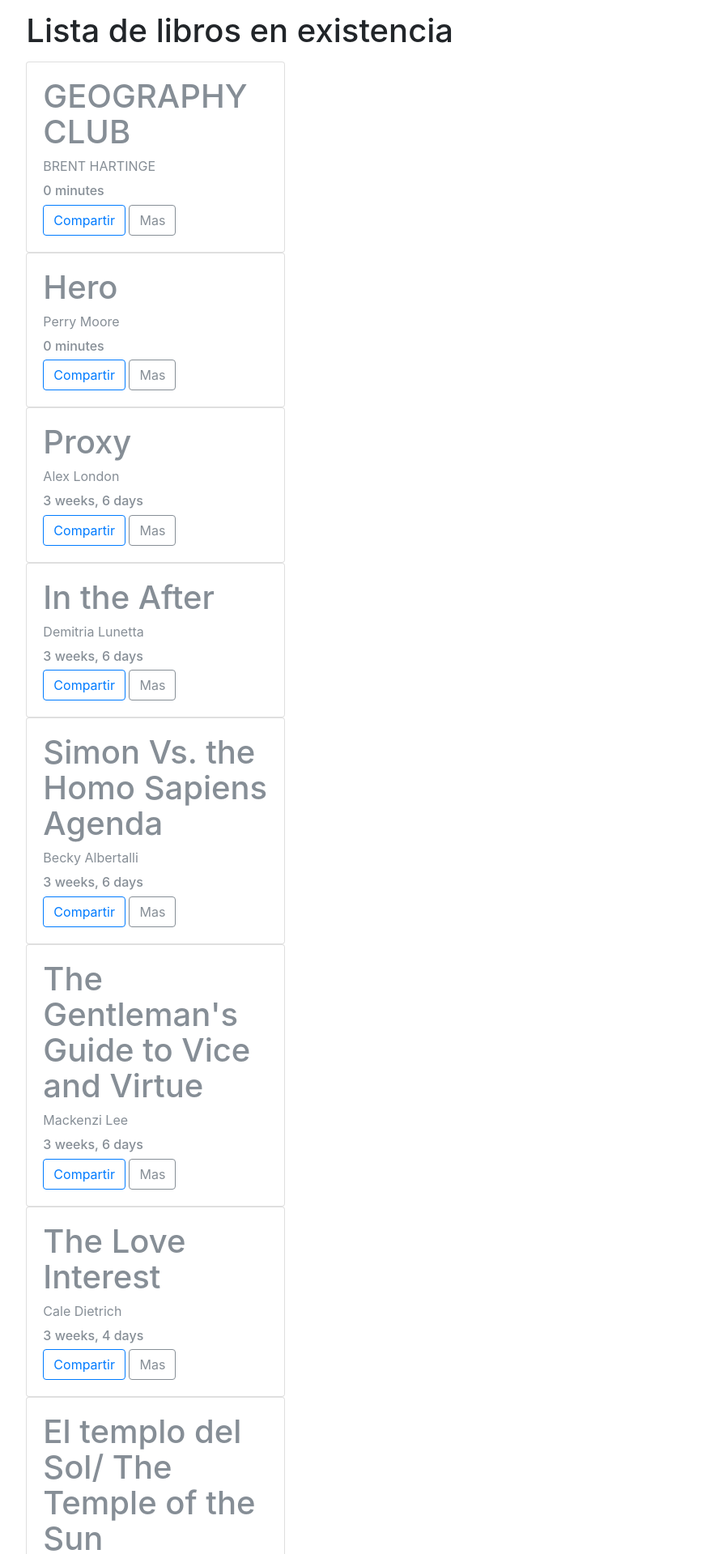
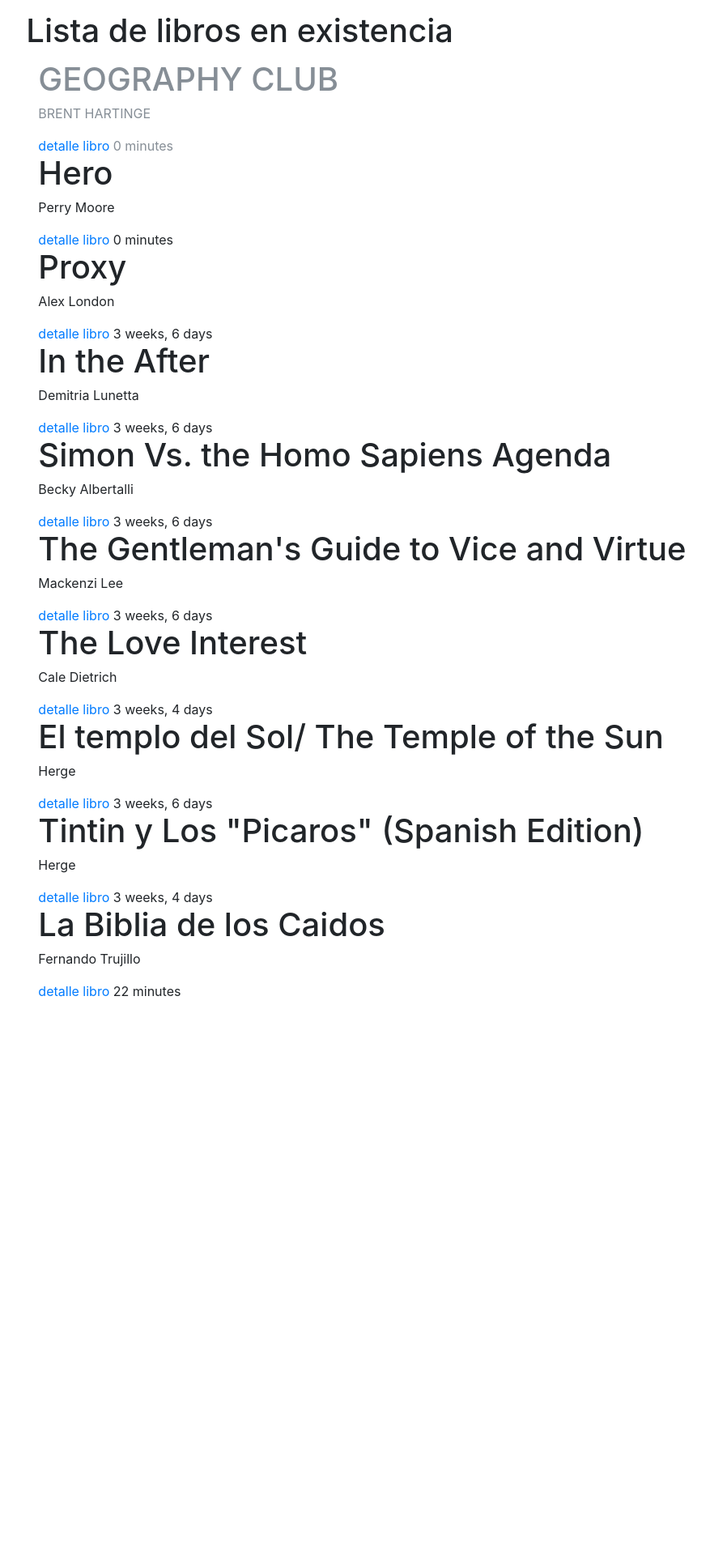
Before and after one commit to hegr54/examen_desarroweb_1, a Django app: page /libros/lista/ in a window 1280 px wide. Shown: the part 56-1975 px from the top of the page at 81% size, without its empty margins (196-1073 px from the left). After the commit the page ends 1287 px from the top, so only its background shows below. Run offline with Django 3.2, Linux system fonts and the light colour scheme; data comes from the database, SQL or seed files in the repository; both versions use the stored data as it was after the commit; some libraries are stand-ins or nearby versions.

Commit message:
examen2- parte 4

```diff
--- a/biblioteca/biblioteca/templates/lista_libros.html
+++ b/biblioteca/biblioteca/templates/lista_libros.html
@@ -72,53 +72,6 @@
         </form>
       </div>
     </nav>
-
-    <!-- <div class="container-fluid">
-      <div class="row">
-        <nav class="col-sm-3 col-md-2 d-none d-sm-block bg-light sidebar">
-          <ul class="nav nav-pills flex-column">
-            <li class="nav-item">
-              <a class="nav-link active" href="#">Overview <span class="sr-only">(current)</span></a>
-            </li>
-            <li class="nav-item">
-              <a class="nav-link" href="#">Reports</a>
-            </li>
-            <li class="nav-item">
-              <a class="nav-link" href="#">Analytics</a>
-            </li>
-            <li class="nav-item">
-              <a class="nav-link" href="#">Export</a>
-            </li>
-          </ul>
-
-          <ul class="nav nav-pills flex-column">
-            <li class="nav-item">
-              <a class="nav-link" href="#">Nav item</a>
-            </li>
-            <li class="nav-item">
-              <a class="nav-link" href="#">Nav item again</a>
-            </li>
-            <li class="nav-item">
-              <a class="nav-link" href="#">One more nav</a>
-            </li>
-            <li class="nav-item">
-              <a class="nav-link" href="#">Another nav item</a>
-            </li>
-          </ul> -->
-<!--
-          <ul class="nav nav-pills flex-column">
-            <li class="nav-item">
-              <a class="nav-link" href="#">Nav item again</a>
-            </li>
-            <li class="nav-item">
-              <a class="nav-link" href="#">One more nav</a>
-            </li>
-            <li class="nav-item">
-              <a class="nav-link" href="#">Another nav item</a>
-            </li>
-          </ul>
-        </nav> -->
-
         <main class="col-sm-9 ml-sm-auto col-md-10 pt-3" role="main">
           <h1>Lista de libros en existencia</h1>
 
@@ -128,20 +81,15 @@
 
           <h2></h2>
           <div class="album text-muted">
+            {% for object in object_list %}
             <div class="container">
-              {% for i in result%}
-              <div class="row">
-                <div class="card" style="width: 20rem;">
-                  <div class="card-body">
-                    <h1>{{i.Nombre}}</h1>
-                    <p> {{i.Autor}}</p>
-                    <h6 class="card-subtitle mb-2 text-muted">{{i.created|timesince}}</h6>
-                    <a href="#" class="btn btn-outline-primary">Compartir</a>
-                    <a href="#" class="btn btn-outline-secondary">Mas</a>
+                    <h1>{{object.Nombre}}</h1>
+                    <p> {{object.Autor}}</p>
+                    <a href="/libros/detalle/{{object.id}}/">detalle libro</a> {{object.created|timesince}}  &nbsp;
                   </div>
                 </div>
+                {% endfor %}
               </div>
-              {% endfor %}
             </main>
           </div>
         </div>
--- a/biblioteca/biblioteca/urls.py
+++ b/biblioteca/biblioteca/urls.py
@@ -19,19 +19,17 @@ from django.conf import settings
 from django.conf.urls.static import static
 
 from .views import home
-from libros.views import home_libros , libros_lista_libros, libros_detalle_libro
-from libros.views import LibroCreateView
+from libros.views import home_libros , libros_lista_libros, libros_detalle_libro,LibroListView
+from libros.views import LibroCreateView, LibroUpdateView
 urlpatterns = [
     url(r'^admin/', admin.site.urls),
     url(r'^$', home, name='home'),
     url(r'^libros/$', home_libros, name='home_libros'),
     url(r'^libros/detalle/(?P<id>\d+)/$', libros_detalle_libro, name='libro_detalle'),
     url(r'^libros/detalle/(?P<id>\d0)/$',libros_detalle_libro, name='libro_detalle'),
-    url(r'^libros/lista/$', libros_lista_libros, name='libro_lista'),
-    # url(r'^libros/detalle$', libros_detalle_libro, name='libro_detalle'),
+    url(r'^libros/lista/$', LibroListView.as_view(), name='libro_lista'),
     url(r'^libros/crear$', LibroCreateView.as_view(), name='libro_create'),
-    # url(r'^libros/detalle/(?P<id>\d0)/$', libros_detalle_libro, name='detalle'),
-    # url(r'^libros/listac$', LibroListView.as_view(), name='libro_listac'),
+    url(r'^libros/detalle/(?P<pk>\d+)/actualizar/$', LibroUpdateView.as_view(), name='Libro_edit'),
 
 
 ]+ static(settings.STATIC_URL, document_root=settings.STATIC_ROOT)
--- a/biblioteca/libros/views.py
+++ b/biblioteca/libros/views.py
@@ -3,9 +3,11 @@ from __future__ import unicode_literals
 
 from django.shortcuts import render
 from django.contrib.auth.mixins import LoginRequiredMixin
-from django.views.generic import CreateView
+from django.views.generic import ListView,CreateView,UpdateView
 from .forms import LibroModelForm
 from .mixin import FormUserNeededMixin
+from django.urls import reverse_lazy
+from django.db.models import Q
 
 from .models import Libro
 # Create your views here.
@@ -16,12 +18,36 @@ def home_libros(request):
     v2 = "Usuario: "+v1
     return render(request, "home.html", {'v':v, 'v2':v2})
 
-class LibroCreateView(FormUserNeededMixin,CreateView):
+class LibroCreateView(LoginRequiredMixin,FormUserNeededMixin,CreateView):
     form_class = LibroModelForm
     template_name = "crearlibro_view.html"
     success_url = "/libros/lista"
 
+class LibroUpdateView(UpdateView):
+    queryset = Libro.objects.all()
+    form_class = LibroModelForm
+    template_name = "Actualizar_view.html"
+    success_url = "/libros/lista"
 
+class LibroListView(ListView):
+    template_name = "lista_libros.html"
+
+    def get_queryset(self, *args, **kwargs):
+        qs = Libro.objects.all()
+        print self.request.GET
+        query = self.request.GET.get("q", None)
+        if query is not None:
+            qs = qs.filter(
+            Q(Nombre__icontains=query)|
+            Q(user__username__icontains=query)
+            )
+        return qs
+    def get_context_data(self, *args, **kwargs):
+         context = super(LibroListView, self).get_context_data(*args, **kwargs)
+         print context
+         context['create_form'] = LibroModelForm()
+         context['create_url'] = reverse_lazy("Libro_create")
+         return context
 
 def libros_lista_libros(request):
     result_set = Libro.objects.all()
```
Also changed, not shown: biblioteca/biblioteca/templates/Actualizar_view.html (renamed from biblioteca/biblioteca/templates/form.html, +2 -6 lines), biblioteca/biblioteca/templates/crearlibro_view.html (+18 -1 lines), biblioteca/db.sqlite3.
